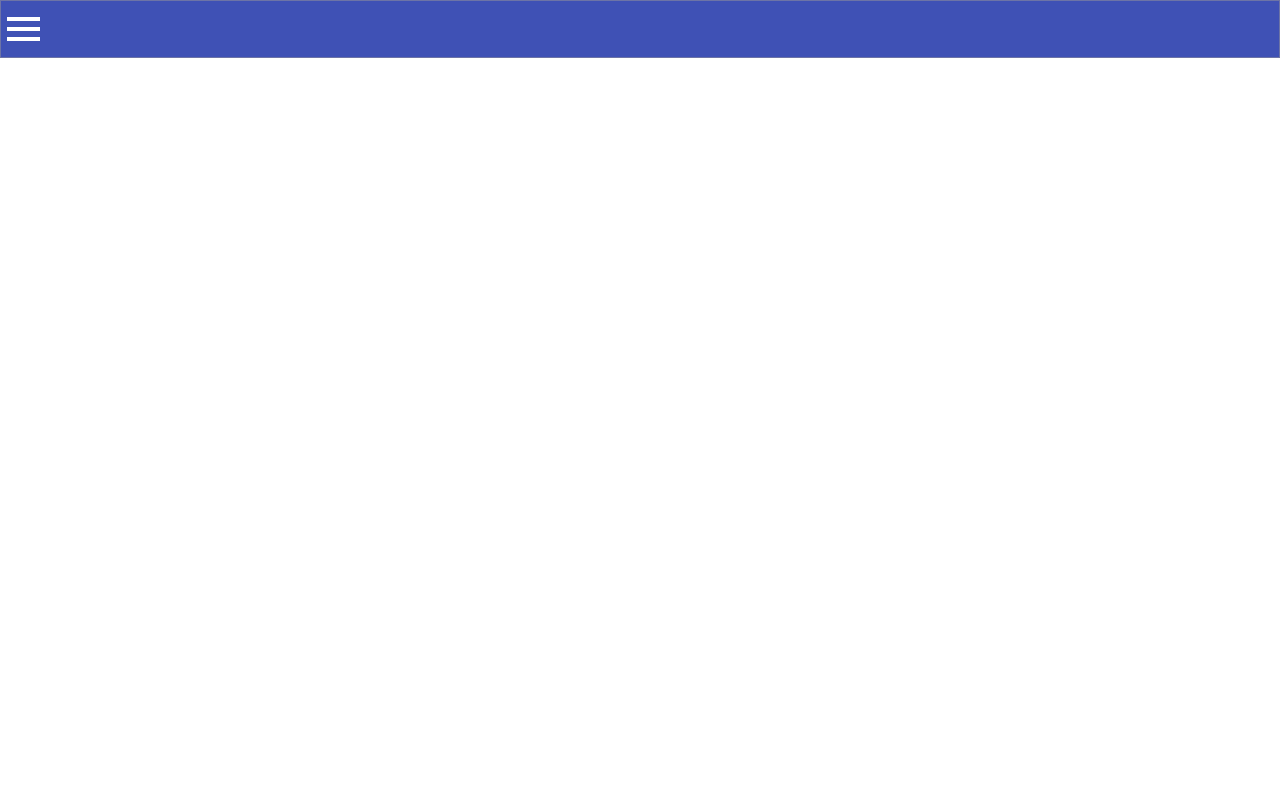
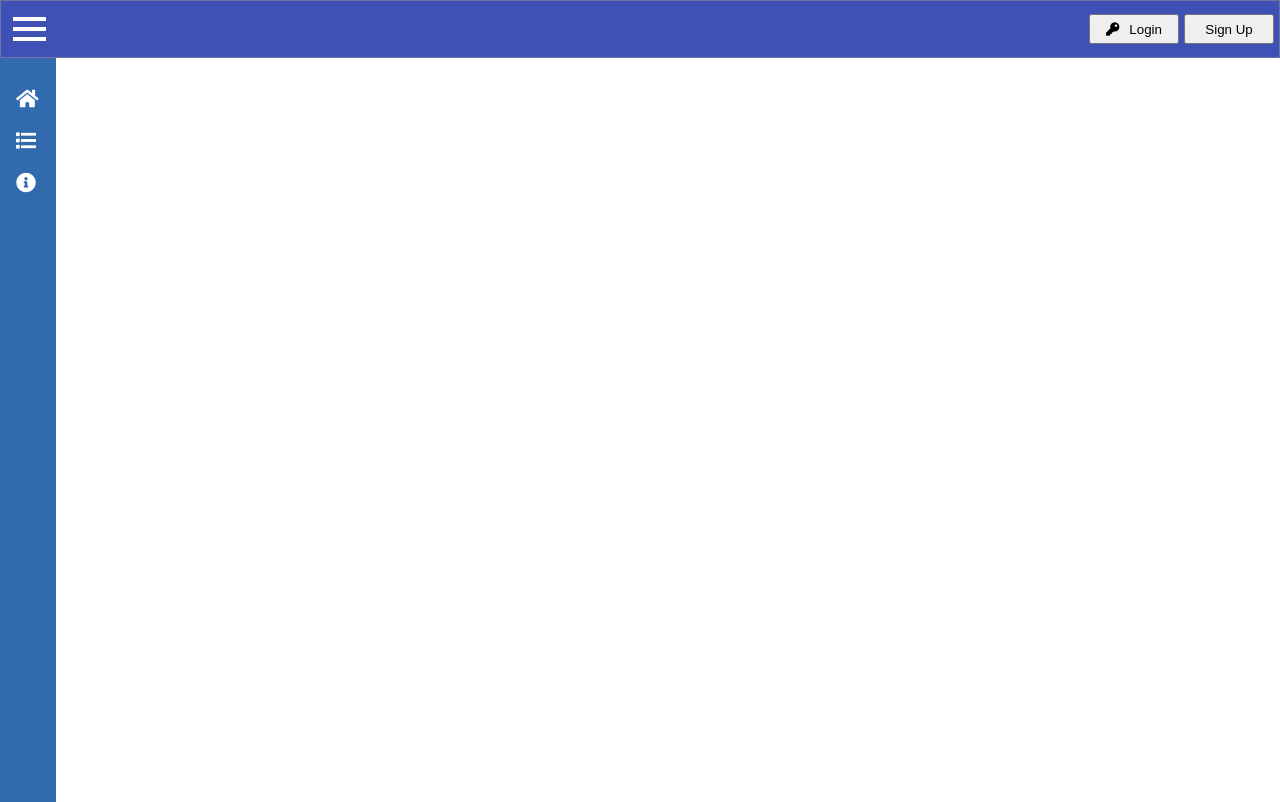
Before and after one commit to yaswankar/dev-hub, a Vue app: page / in a window 1280 px wide. Built offline with nearby package versions, Linux system fonts and the light colour scheme.

Commit message:
Changes: Included Sidenav and its icons

```diff
--- a/public/index.html
+++ b/public/index.html
@@ -5,6 +5,7 @@
     <meta http-equiv="X-UA-Compatible" content="IE=edge">
     <meta name="viewport" content="width=device-width,initial-scale=1.0">
     <link rel="icon" href="<%= BASE_URL %>favicon.ico">
+    <link rel="stylesheet" href="https://use.fontawesome.com/releases/v5.5.0/css/all.css" integrity="sha384-B4dIYHKNBt8Bc12p+WXckhzcICo0wtJAoU8YZTY5qE0Id1GSseTk6S+L3BlXeVIU" crossorigin="anonymous">
     <title><%= htmlWebpackPlugin.options.title %></title>
   </head>
   <body>
--- a/src/App.vue
+++ b/src/App.vue
@@ -1,14 +1,43 @@
 <template>
   <div id="app">
-    <main-layout></main-layout>
+    <main-layout @toggleSidePane="setSidePaneFlag">
+      <div slot="sideNav" class="sideNav">
+        <button class="nav-btn">
+          <i class="fas fa-home nav-icon"></i>
+          <span v-if="this.expanded">Dashboard</span>
+        </button>
+        <button class="nav-btn">
+          <i class="fas fa-list nav-icon"></i>
+          <span v-if="this.expanded">Courses</span>
+        </button>
+        <button class="nav-btn">
+          <i class="fas fa-info-circle nav-icon"></i>
+          <span v-if="this.expanded">About</span>
+        </button>
+      </div>
+    </main-layout>
   </div>
 </template>
 
 <script>
 import MainLayout from '@/components/layouts/MainLayout'
 export default {
+  data() {
+    return {
+      expanded: false
+    }
+  },
   components: {
     MainLayout
+  },
+  methods: {
+    setSidePaneFlag(val) {
+      if(val) {
+        setTimeout(() => {
+          this.expanded = val;
+        }, 180);
+      } else this.expanded = val;
+    }
   }
 }
 </script>
@@ -22,5 +51,26 @@ body {
   -moz-osx-font-smoothing: grayscale;
   text-align: center;
   color: #2c3e50;
+  .sideNav {
+    display: flex;
+    flex-direction: column;
+    padding: 10px;
+    .nav-btn {
+      margin-top: 20px;
+      text-align: left;
+      background: transparent;
+      border: none;
+      outline: none;
+      .nav-icon {
+        color: #ffffff;
+        font-size: 20px;
+      }
+      span {
+        margin-left: 10px;
+        font-weight: 600;
+        color: #ffffff;
+      }
+    }
+  }
 }
 </style>
--- a/src/components/layouts/MainLayout.vue
+++ b/src/components/layouts/MainLayout.vue
@@ -7,9 +7,20 @@
                 <div class="bar2"></div>
                 <div class="bar3"></div>
               </button>
+              <button class="login">
+                  <i class="fas fa-key"></i>
+                  <span>Login</span>
+              </button>
+              <button class="sign-up">
+                  <span>Sign Up</span>
+              </button>
           </div>
       </slot>
-      <slot name="middlePane"></slot>
+      <div class="middlePane">
+          <div class="sidebar" :style="computeStyle">
+              <slot name="sideNav"></slot>
+          </div>
+      </div>
   </div>
 </template>
 
@@ -20,9 +31,17 @@ export default {
             toggle: false
         };
     },
+    computed: {
+        computeStyle() {
+            return {
+                width: !this.toggle ? '56px' : '180px'
+            }
+        }
+    },
     methods: {
         toggleHamburger() {
             this.toggle = !this.toggle;
+            this.$emit('toggleSidePane', this.toggle);
         }
     }
 }
@@ -48,6 +67,7 @@ export default {
             background: #3f51b5;
             border: none;
             outline: none;
+            margin-left: 6px;
         }
         .change {
             .bar1 {
@@ -60,6 +80,29 @@ export default {
                 transform: rotate(45deg) translate(-8px, -8px);
             }
         }
+        .login, .sign-up {
+            width: 90px;
+            height: 30px;
+            position: absolute;
+        }
+        .login {
+            right: 100px;
+            span {
+                margin-left: 10px;
+            }
+        }
+        .sign-up {
+            right: 5px
+        }
+    }
+    .middlePane {
+        background: #ffffff;
+        height: calc(100vh - 56px);
+        .sidebar {
+            height: 100%;
+            background: #316bae;
+            transition: 0.5s all;
+        }
     }
 }
 </style>
```
